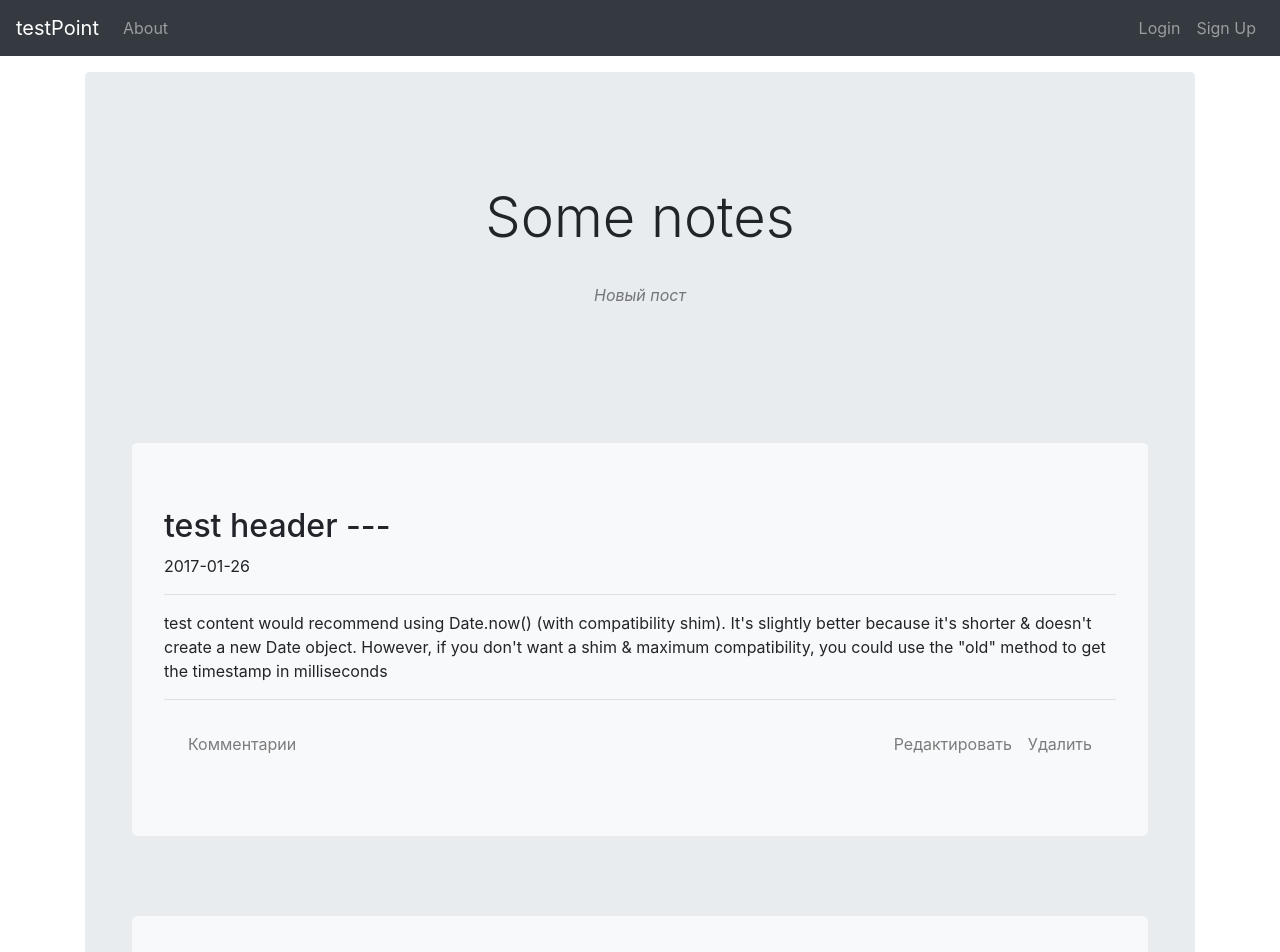
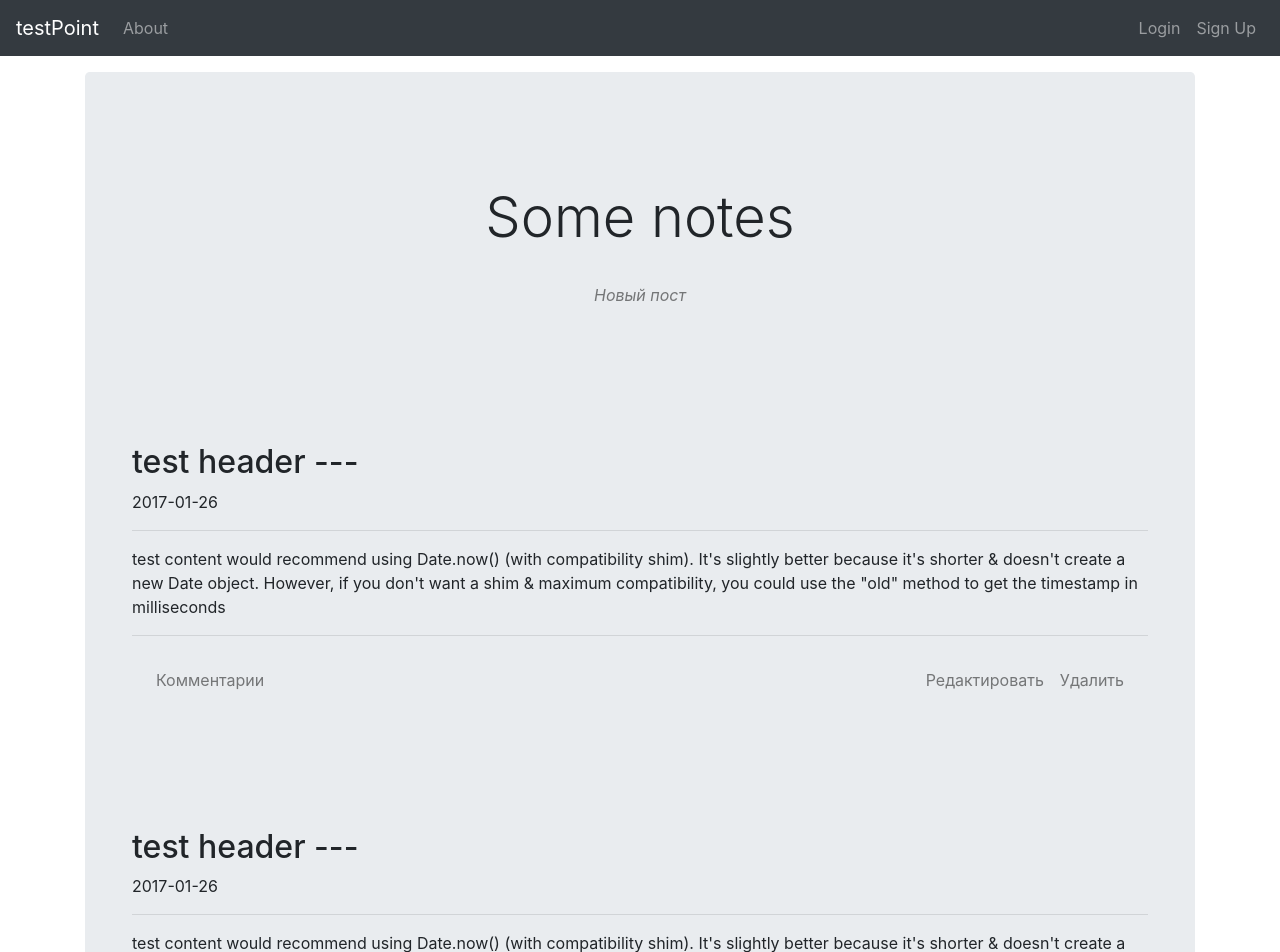
Before and after one commit to IraMeis/net-main-front, a React (Create React App) app: page /note in a window 1280 px wide. Shown: the top 952 px of the page. Built offline with nearby package versions, Linux system fonts and the light colour scheme.

Commit message:
оформа, имя в package

```diff
--- a/package.json
+++ b/package.json
@@ -1,5 +1,5 @@
 {
-  "name": "react-hooks-jwt-auth",
+  "name": "pzr-front",
   "version": "0.1.0",
   "private": true,
   "dependencies": {
--- a/src/components/navbar/main/notes/post.util.js
+++ b/src/components/navbar/main/notes/post.util.js
@@ -40,14 +40,12 @@ const PostAndBar = () => {
     const data = useContext(PostParams);
     return (
         <article className="blog-post">
-            <div className="jumbotron bg-light">
                 <h2 className="blog-post-title">{data.header}</h2>
                 <p className="blog-post-meta">{data.createdTimestamp}</p>
                 <hr/>
                 <p>{data.content}</p>
                 <hr/>
                 <Bar/>
-            </div>
         </article>
     );
 }
@@ -71,7 +69,7 @@ const PostWithBar = (props) => {
     return (
         <PostParams.Provider value={props}>
             <PostAndBar/>
-            <Separator.SeparatorNarrow/>
+            <Separator.SeparatorWide/>
         </PostParams.Provider>
     );
 }
```
Also changed, not shown: 1 other file (tests, documents, lock files or other folders).
